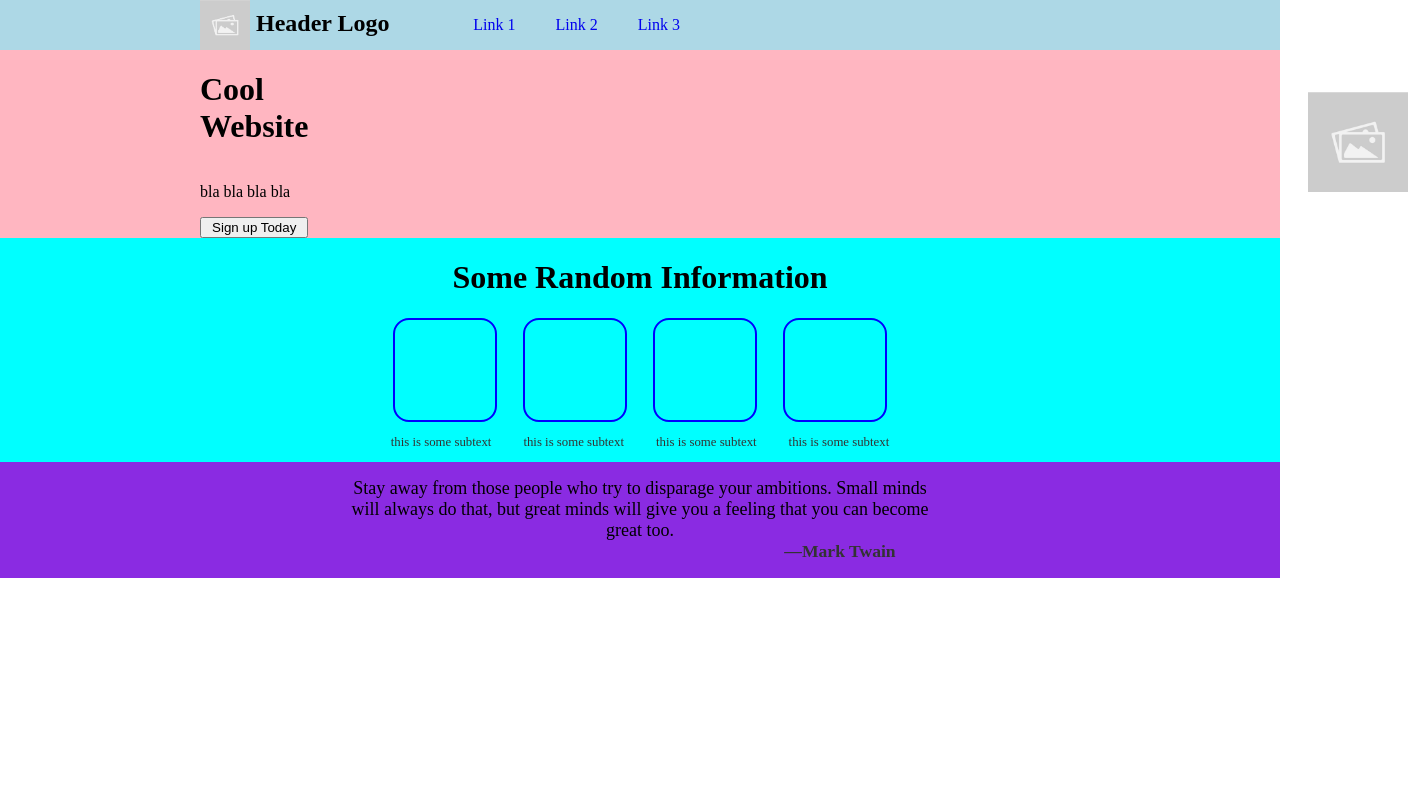
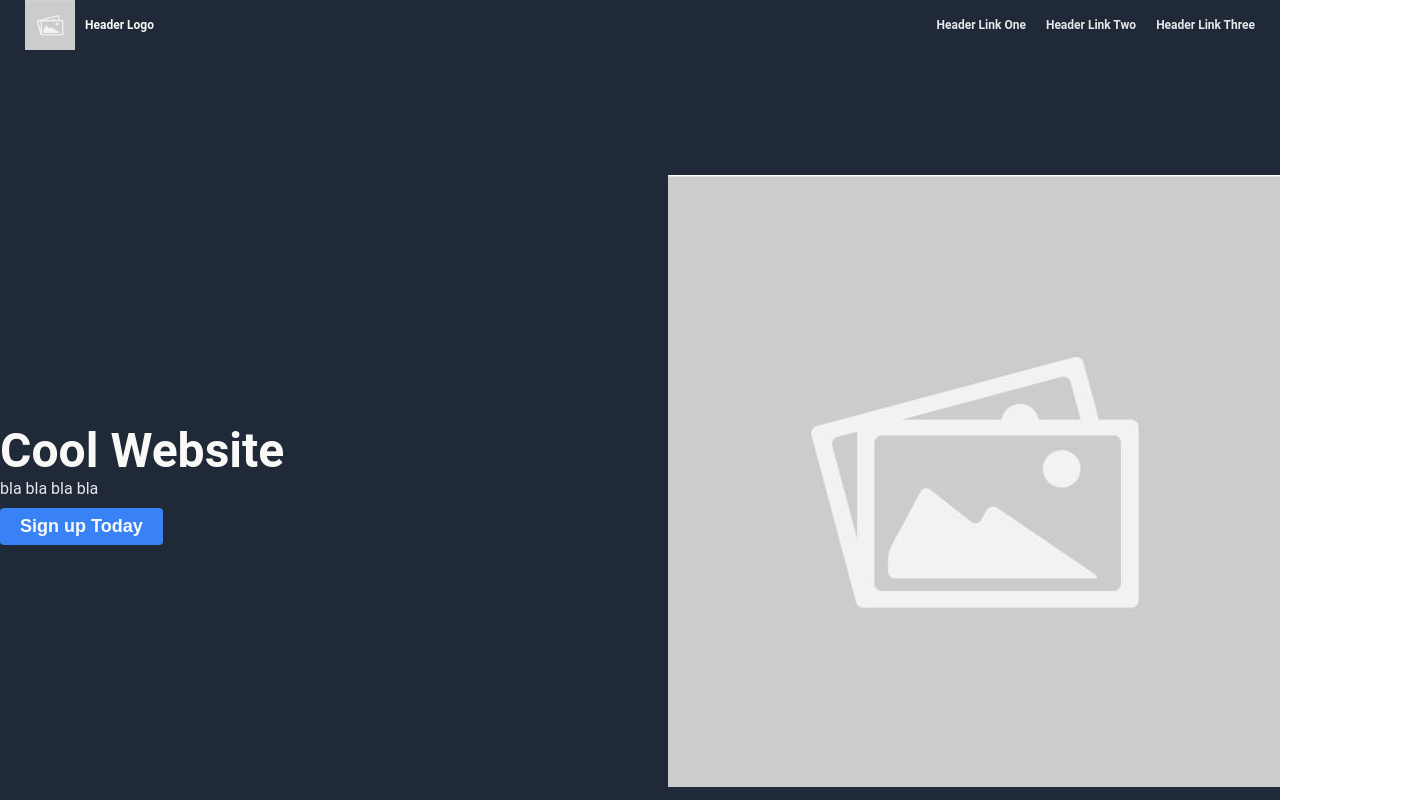
Before and after one commit to sakinbola/odin_first_website, a plain HTML site: page index.html in a window 1280 px wide. Shown: the top 800 px of the page, 1408 px wide, since content can reach past the window. Drawn offline with Linux system fonts and the light colour scheme.

Commit message:
major progress

```diff
--- a/index.html
+++ b/index.html
@@ -7,39 +7,30 @@
     <link rel="stylesheet" href="styles.css">
 </head>
 <body>
-    <div class="section1">
         <header>
-            <!-- header to wrap introductory content of section or page -->
             <div class = "header-logo">
                 <a href = index.html>
                     <img src="./ph2.jpg" alt="logo" height="50" width="50">
                     <span class="link logo"> Header Logo </span>
                 </a>
             </div>
-            <nav>
-                <!-- nav for ul and li elements  -->
-                <ul >
-                    <li class="link"><a href="#">Link 1</a></li>
-                    <li class="link"><a href="#"> Link 2</a></li>
-                    <li class="link"><a href="#"> Link 3 </a></li>
+                <ul class="link">
+                    <li ><a href="#">Header Link One</a></li>
+                    <li ><a href="#">Header Link Two</a></li>
+                    <li ><a href="#">Header Link Three </a></li>
                 </ul>
-            </nav>
         </header>
 
-        <div class="other-content">
-            <div class="column">
-                <h1>
-                    Cool Website
-                </h1>
+        <div class="section1">
+            <div class="column-elements">
+                <h1> Cool Website </h1>
                 <p> bla bla bla bla </p>
                 <button> Sign up Today </button>
             </div>
-
-            <div class="no-column">
-                <img src="./ph2.jpg" alt="logo large image" height="100" width="100">
+            <div class="no-column elements">
+                <img src="./ph2.jpg" alt="logo large image">
             </div>
         </div>
-    </div>
 
     <div class="section2">
             <h1> Some Random Information </h1>
@@ -77,9 +68,17 @@
     </div>
 
     <div class="section4">
+        <div class="container">
+            <div class="rectangle">
+                <h1> Call to Action</h1>
+                <p> Sign up for product</p>
+            </div>
+                <button> Sign up</button>
+        </div>
+    </div>
 
-
-
+    <div class="footer">
+        <p> Copyright @ Seyi Akinbola</p>
     </div>
 
         <!-- box is the box , illustration is for image inside box , subtext is for subtext  -->
--- a/styles.css
+++ b/styles.css
@@ -1,105 +1,114 @@
 /* always defaykt margin and padding  */
 
 body {
-    background: white;
-    color:black;
-    font-family: 'Times New Roman', Times, serif;
+    font-family: 'Roboto', Verdana, sans-serif;
+    display: flex;
+    flex-direction: column;
+    padding: 0;
+    margin: 0;
+}
+
+/* adding 100 percent to html and vody then flex and flex direction column
+ensrues full 100 percent heigh */
+.header , .section1, .section2,.section3 , .section4,.footer {
+    padding:0 12vw;
+    /* vw viewport width on top bottom  */
+}
+
+header {
+    background-color: #1f2937;
+    display:flex;
+    justify-content: space-between;
+    align-items: center;
+    padding: 0px 25px;
+}
+
+.header-logo {
+    display:flex;
+    color: #f9faf8;
+    font-size: 24px;
+    font-weight: 800;
     margin:0px;
     padding:0px;
-}
-
-.section1 {
-    background-color: lightblue;
-    color:black;
-    /* text color */
-    margin:0px;
-    padding:0px;
-    border:0px;
-
 
 }
 
-
-header {
+.header-logo a {
     display:flex;
-    justify-content: space-between;
-    /* put space between main items */
-    align-items: center;
-    /* center items */
-/* need to udnerstand justify content and align items better */
-    padding: 0px;
-
+    align-items:center;
+    text-decoration:none;
+    color:inherit;
+    gap:10px;
 }
 
-.header-logo {
-    margin-left:200px;
-    /* for styling */
+.link {
+    display:flex;
+    text-decoration: none;
+    /* removes underline form links */
+    color: #f9faf8;
+    font-size: 12px;
+    font-weight: bold;
+    margin:0px;
+    padding:0px;
+    gap:20px;
+    list-style:none;
+    /* removes bullets and numbers */
 }
 
-.header-logo img {
-    vertical-align: middle;
-    margin-right: 0px;
-    /* margin on the right side from space to text */
+li a {
+    text-decoration:none;
+    color: #e5e7eb;
 }
 
-.header-logo a {
-    /* styling for link element */
-    text-decoration: none;
-    color: black; /* Set the color for the "Header Logo" text */
-    font-size: 24px; /* Example size for the logo text */
-    font-weight: bold;
+
+
+.section1 {
+    display:flex;
+    flex:1;
+    /* flex-grow : 1;    ➜ The div will grow in same proportion as the window-size
+    flex-shrink : 1;  ➜ The div will shrink in same proportion as the window-size
+    flex-basis : 0;   ➜ The div does not have a starting value as such and will
+                         take up screen as per the screen size available for
+                         e.g:- if 3 divs are in the wrapper then each div will take 33%. */
+    background-color: #1f2937;
+    margin:0px;
+    padding: 125px 0px;
+    justify-content: space-between;
+    align-items:center;
+    gap:50px
 }
 
-nav {
-    margin-right:600px;
+
+.column-elements {
+    flex:1;
+    /* flex-direction:column;
+    margin-left: 200px;
+    padding:0px; */
 }
 
-nav ul {
-    display:flex;
-    /* flexbox in a flexbox  */
-    list-style: none;
-    /* no bullet points */
-    margin:0;
-    padding:0;
-}
-/* make unorder list flexbox and remove margin padding */
-
-nav li {
-    margin-left:40px;
-}
-/* move left to middle  */
-
-nav a {
-    text-decoration: none;
-    /* underline form links */
-    /* color: */
-    font-size:16px;
-
+.column-elements h1 {
+    color: #f9faf8;
+    font-size: 48px;
+    padding: 0;
+    margin: 0;
 }
 
-.other-content {
-    background-color: lightpink;
-    align-items: center;
-    display:flex;
+.column-elements p {
+    color: #e5e7eb;
+    padding: 0;
     margin: 0;
-    padding: 0;
-
 }
 
-.column {
-    display:flex;
-    flex-direction:column;
-    margin-left: 200px;
-    padding:0px;
-}
-
-.no-column {
-    /*  */
-
-}
-
-.no-column img {
-    margin-left:1000px;
+.column-elements button {
+    color: #f9faf8;
+    font-size:18px;
+    font-weight:800;
+    background-color:#3882f6;
+    border:none;
+    border-radius:4px;
+    padding:8px 20px;
+    margin-top:10px;
+    /* rounds corners */
 }
 
 .section2 {
@@ -110,7 +119,15 @@ nav a {
     align-items: center;
     flex-direction: column;
     /* section 2 css */
+
 }
+
+.no-column-elements img {
+    max-width:400px;
+    border-radius:20px;
+}
+
+/* explanation of why i didnt need flex-direction column */
 
 .section2 h1 {
     text-align: center;
@@ -125,6 +142,7 @@ nav a {
 .master-subtext {
     display:flex;
     gap:32px;
+
 }
 
 
@@ -214,3 +232,49 @@ nav a {
     padding:0;
     /* make fotn style normal incase it becomes italic from figcatpion */
   }
+
+
+.section4 {
+    display:flex;
+    background-color:lightblue;
+    align-items: center;
+    justify-content: center;
+    margin:0;
+    padding:0;
+}
+
+.section4 .container {
+    display:flex;
+    align-items: center;
+    justify-content: center;
+    margin:20px auto;
+    padding:0;
+    border: 4px solid blue;
+}
+
+.section4 .rectangle {
+    display:flex;
+    align-items: center;
+    justify-content: center;
+    margin:0;
+    padding:0;
+    flex-direction: column;
+}
+
+.section4 button {
+    margin-left:200px;
+}
+
+
+.footer {
+    display:flex;
+    background-color: bisque;
+    justify-content: center;
+    align-items: center;
+    margin:0;
+    padding: 0;
+}
+
+.footer p {
+    margin:20px auto;
+}
```
